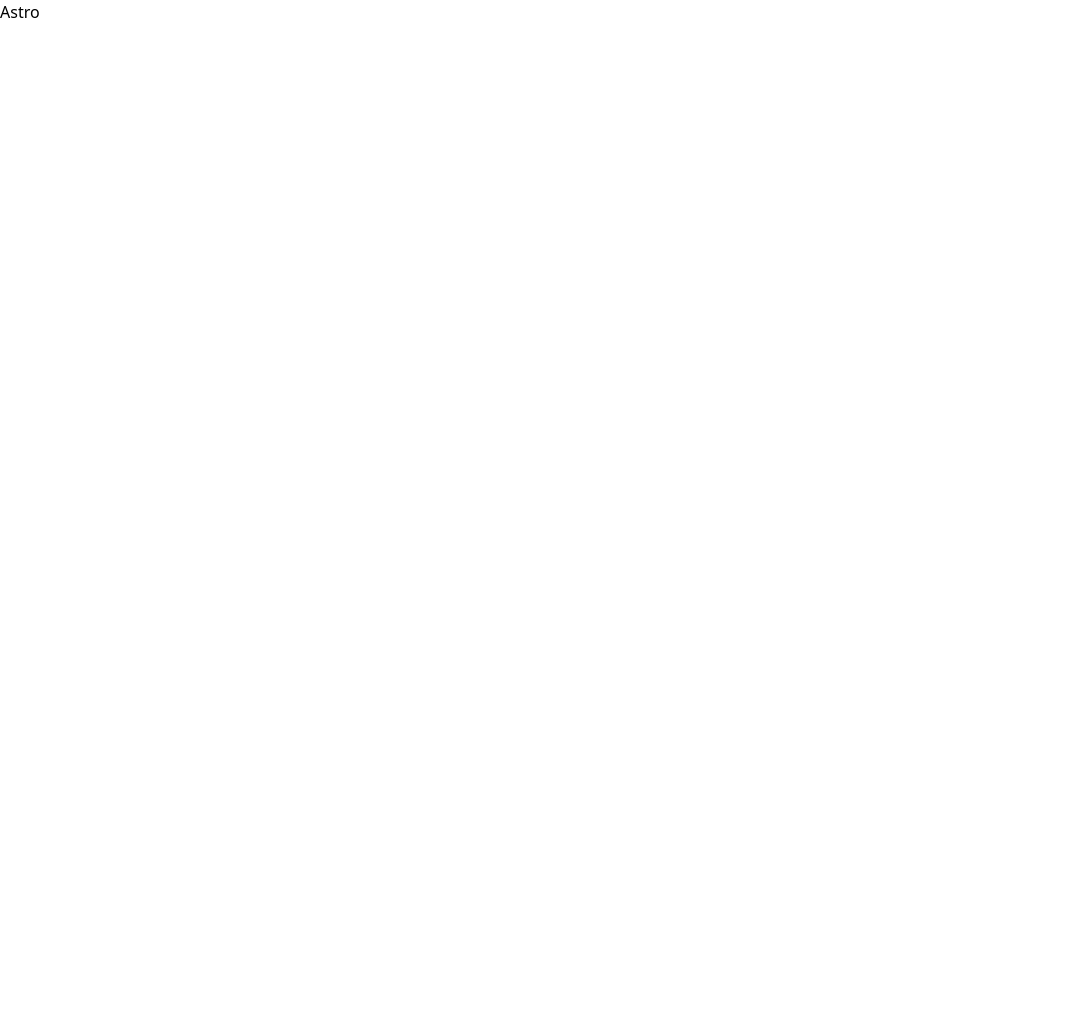
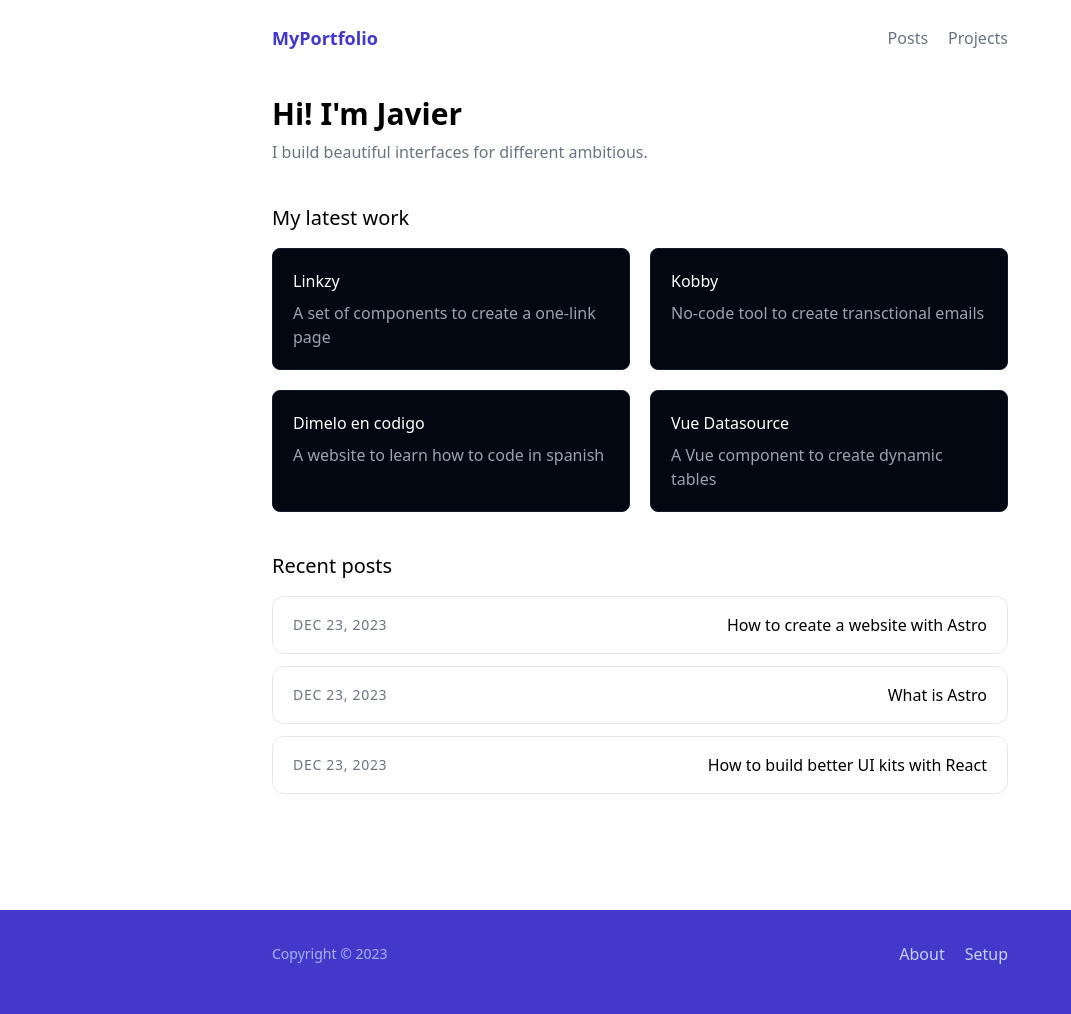
Before and after one commit to coderdiaz/astro-blog-demo, an Astro site: page / in a window 1280 px wide. Shown: the whole page, without its empty margins (0-1071 px from the left). Before the commit the page ends 800 px from the top, so only its background shows below. Built offline with nearby package versions, Linux system fonts and the light colour scheme; Astro itself is replaced by a stand-in of ours.

Commit message:
feat: added homepage structure

```diff
--- /dev/null
+++ b/src/components/Card.astro
@@ -0,0 +1,11 @@
+---
+const { href, title, description, target = '_blank' } = Astro.props;
+---
+<article class="p-5 bg-gray-950 border border-gray-900 rounded-lg text-white flex flex-1 w-full h-full">
+  <a href={href} target={target}>
+    <div class="flex flex-col gap-2">
+      <h3 class="font-medium">{title}</h3>
+      <p class="text-gray-400">{description}</p>
+    </div>
+  </a>
+</article>
--- /dev/null
+++ b/src/components/Footer.astro
@@ -0,0 +1,13 @@
+<footer class="mt-24 pt-8 pb-12 bg-indigo-700 text-white">
+  <div class="mx-auto max-w-screen-md px-4 flex items-center justify-between">
+    <span class="text-sm text-indigo-300">
+      Copyright &copy; 2023
+    </span>
+    <nav>
+      <ul class="flex items-center gap-5">
+        <li><a class="text-indigo-200" href="#">About</a></li>
+        <li><a class="text-indigo-200" href="#">Setup</a></li>
+      </ul>
+    </nav>
+  </div>
+</footer>
--- /dev/null
+++ b/src/components/Header.astro
@@ -0,0 +1,15 @@
+<header class="py-6">
+  <div class="mx-auto max-w-screen-md px-4 flex items-center justify-between">
+    <a href="/">
+      <strong class="text-lg text-indigo-700">
+        MyPortfolio
+      </strong>
+    </a>
+    <nav>
+      <ul class="flex items-center gap-5">
+        <li><a class="text-gray-500" href="#">Posts</a></li>
+        <li><a class="text-gray-500" href="#">Projects</a></li>
+      </ul>
+    </nav>
+  </div>
+</header>
--- /dev/null
+++ b/src/components/SinglePost.astro
@@ -0,0 +1,14 @@
+---
+const { slug = '#', title, datetime } = Astro.props;
+---
+
+<a href={slug}>
+  <article class="flex justify-between hover:bg-gray-50 items-center py-4 px-5 border rounded-xl">
+    <time datetime={datetime} class="uppercase tracking-wider text-sm text-gray-500">
+      Dec 23, 2023
+    </time>
+    <h3 class="font-medium">
+      {title}
+    </h3>
+  </article>
+</a>
--- /dev/null
+++ b/src/layouts/BaseLayout.astro
@@ -0,0 +1,20 @@
+---
+import Header from '../components/Header.astro';
+import Footer from '../components/Footer.astro';
+const { title } = Astro.props;
+---
+
+<html lang="en">
+  <head>
+    <meta charset="utf-8" />
+    <link rel="icon" type="image/svg+xml" href="/favicon.svg" />
+    <meta name="viewport" content="width=device-width" />
+    <meta name="generator" content={Astro.generator} />
+    <title>{title} | MyPortfolio</title>
+  </head>
+  <body>
+    <Header />
+    <slot />
+    <Footer />
+  </body>
+</html>
--- a/src/pages/index.astro
+++ b/src/pages/index.astro
@@ -1,16 +1,62 @@
+---
+import BaseLayout from '../layouts/BaseLayout.astro';
+import Card from '../components/Card.astro';
+import SinglePost from '../components/SinglePost.astro';
 ---
 
----
-
-<html lang="en">
-	<head>
-		<meta charset="utf-8" />
-		<link rel="icon" type="image/svg+xml" href="/favicon.svg" />
-		<meta name="viewport" content="width=device-width" />
-		<meta name="generator" content={Astro.generator} />
-		<title>Astro</title>
-	</head>
-	<body>
-		<h1>Astro</h1>
-	</body>
-</html>
+<BaseLayout title="Website of Javier Diaz">
+  <section class="py-5">
+    <div class="mx-auto max-w-screen-md px-4">
+      <div class="flex flex-col gap-2">
+        <h1 class="text-3xl font-semibold">Hi! I'm Javier</h1>
+        <p class="text-gray-500">I build beautiful interfaces for different ambitious.</p>
+      </div>
+    </div>
+  </section>
+  <section class="py-5">
+    <div class="mx-auto max-w-screen-md px-4">
+      <h2 class="text-xl font-medium pb-4">My latest work</h2>
+      <div class="grid grid-cols-2 gap-5">
+        <Card
+          href="#"
+          title="Linkzy"
+          description="A set of components to create a one-link page"
+        />
+        <Card
+          href="#"
+          title="Kobby"
+          description="No-code tool to create transctional emails"
+        />
+        <Card
+          href="#"
+          title="Dimelo en codigo"
+          description="A website to learn how to code in spanish"
+        />
+        <Card
+          href="#"
+          title="Vue Datasource"
+          description="A Vue component to create dynamic tables"
+        />
+      </div>
+    </div>
+  </section>
+  <section class="py-5">
+    <div class="mx-auto max-w-screen-md px-4">
+      <h2 class="text-xl font-medium pb-4">Recent posts</h2>
+      <div class="flex flex-col gap-3">
+        <SinglePost
+          title="How to create a website with Astro"
+          datetime="2023-12-23T15:07:00"
+        />
+        <SinglePost
+          title="What is Astro"
+          datetime="2023-12-23T15:07:00"
+        />
+        <SinglePost
+          title="How to build better UI kits with React"
+          datetime="2023-12-23T15:07:00"
+        />
+      </div>
+    </div>
+  </section>
+</BaseLayout>
```
